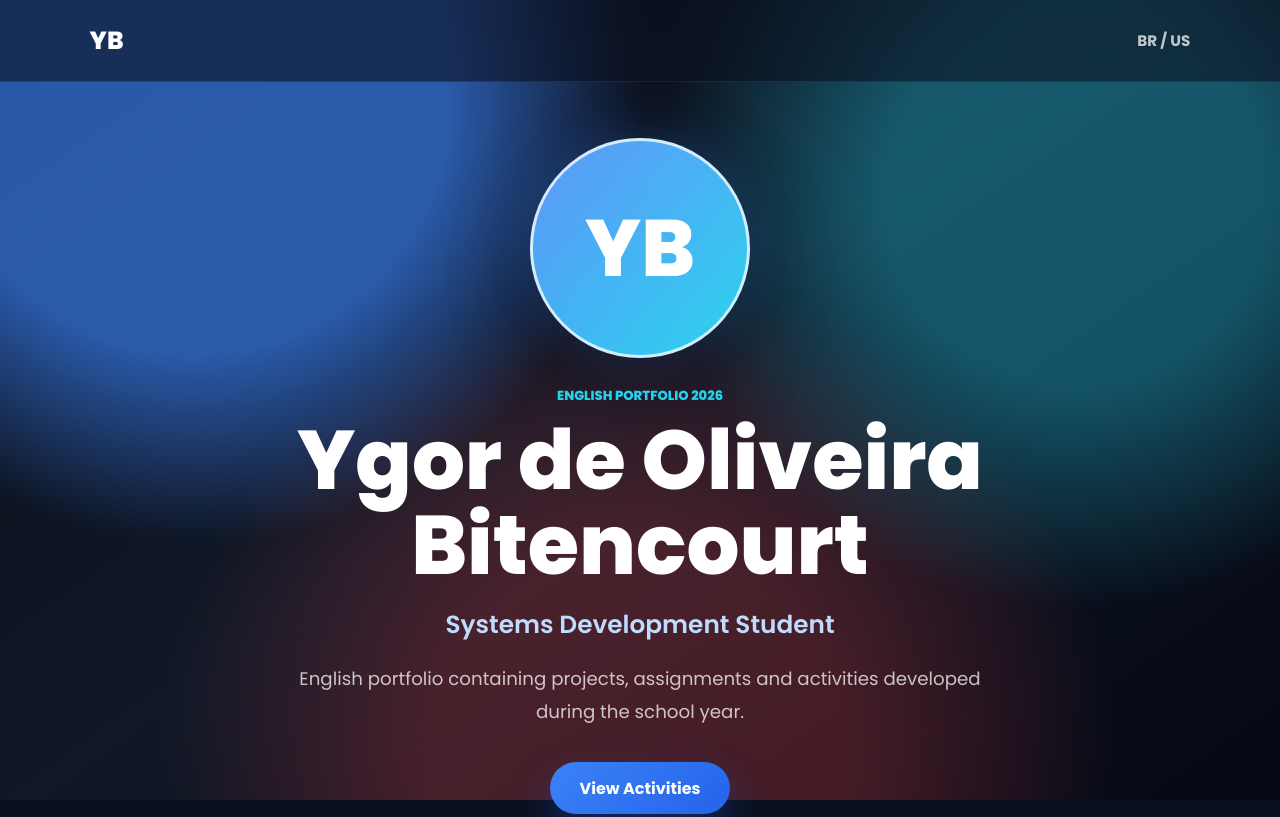
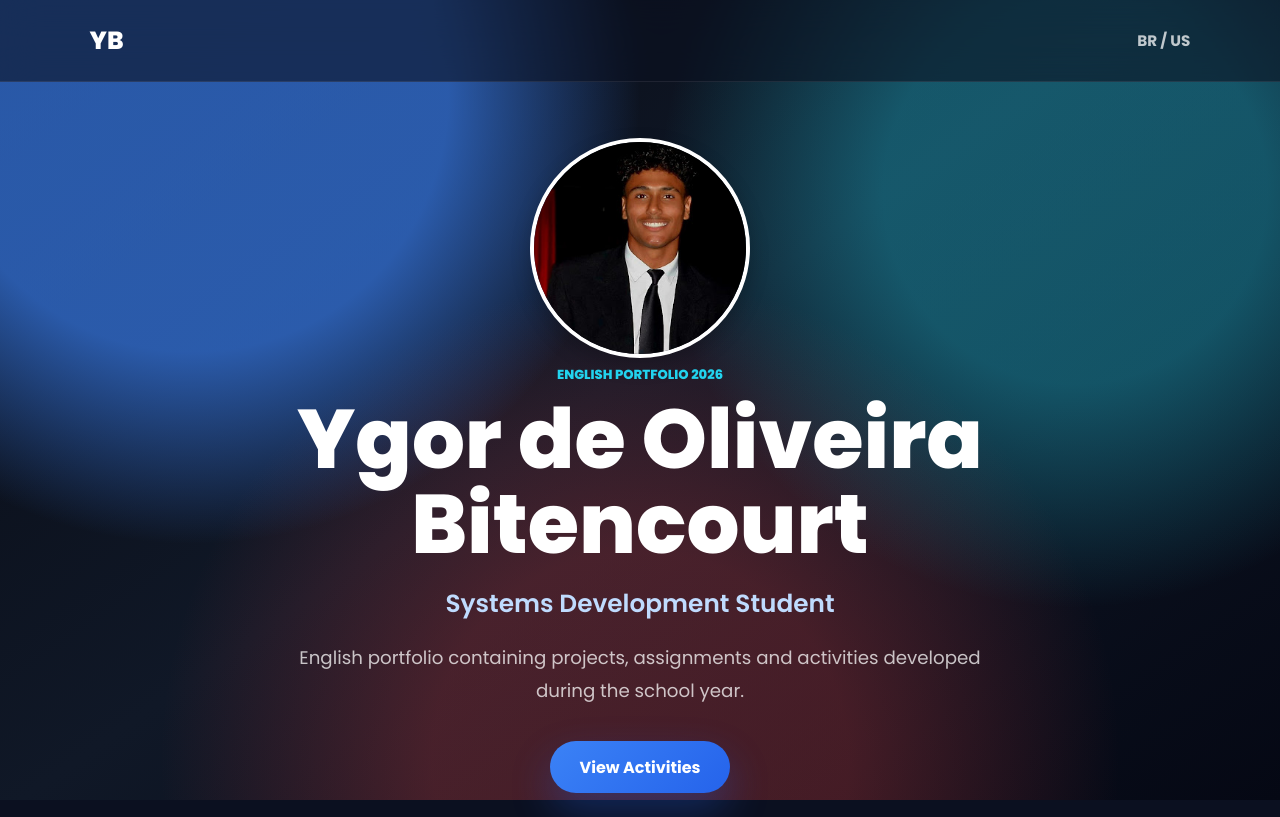
Before and after one commit to YgorBDev/Repositorio-Ingles, a plain HTML site: page index.html in a window 1280 px wide. Shown: the top 817 px of the page. Drawn offline with Linux system fonts and the light colour scheme.

Commit message:
Commit do projeto

```diff
--- a/index.html
+++ b/index.html
@@ -19,7 +19,9 @@
 
     <main id="top">
         <section class="hero" aria-labelledby="hero-title">
-            <div class="profile" aria-label="Ygor profile initials">YB</div>
+             <div class="logo">
+                 <img src="image.png" alt="Logo">
+            </div>
 
             <p class="eyebrow">English Portfolio 2026</p>
             <h1 id="hero-title">Ygor de Oliveira Bitencourt</h1>
@@ -57,8 +59,10 @@
 
         <section class="about TCC" aria-labelledby="TCC-title">
             <h2 id="TCC-title">About My TCC</h2>
-            <p>
-
+            <p>My Final Course Project (TCC) is <strong>EduFinance</strong>, an educational web platform
+            designed to improve financial literacy through interactive learning and gamification.
+                The platform provides courses, quizzes, investment simulations, and real-time financial
+            data, helping users develop essential money management skills in an engaging and practical way.
             </p>
         </section>
 
--- a/style.css
+++ b/style.css
@@ -8,6 +8,15 @@
     --blue: #3b82f6;
     --cyan: #22d3ee;
     --red: #ef4444;
+}
+
+.logo img {
+    width: 220px;
+    height: 220px;
+    border-radius: 50%;
+    object-fit: cover;
+    border: 4px solid #fff;
+    box-shadow: 0 8px 20px rgba(0, 0, 0, 0.2);
 }
 
 * {
```
Also changed, not shown: image.png (added).
